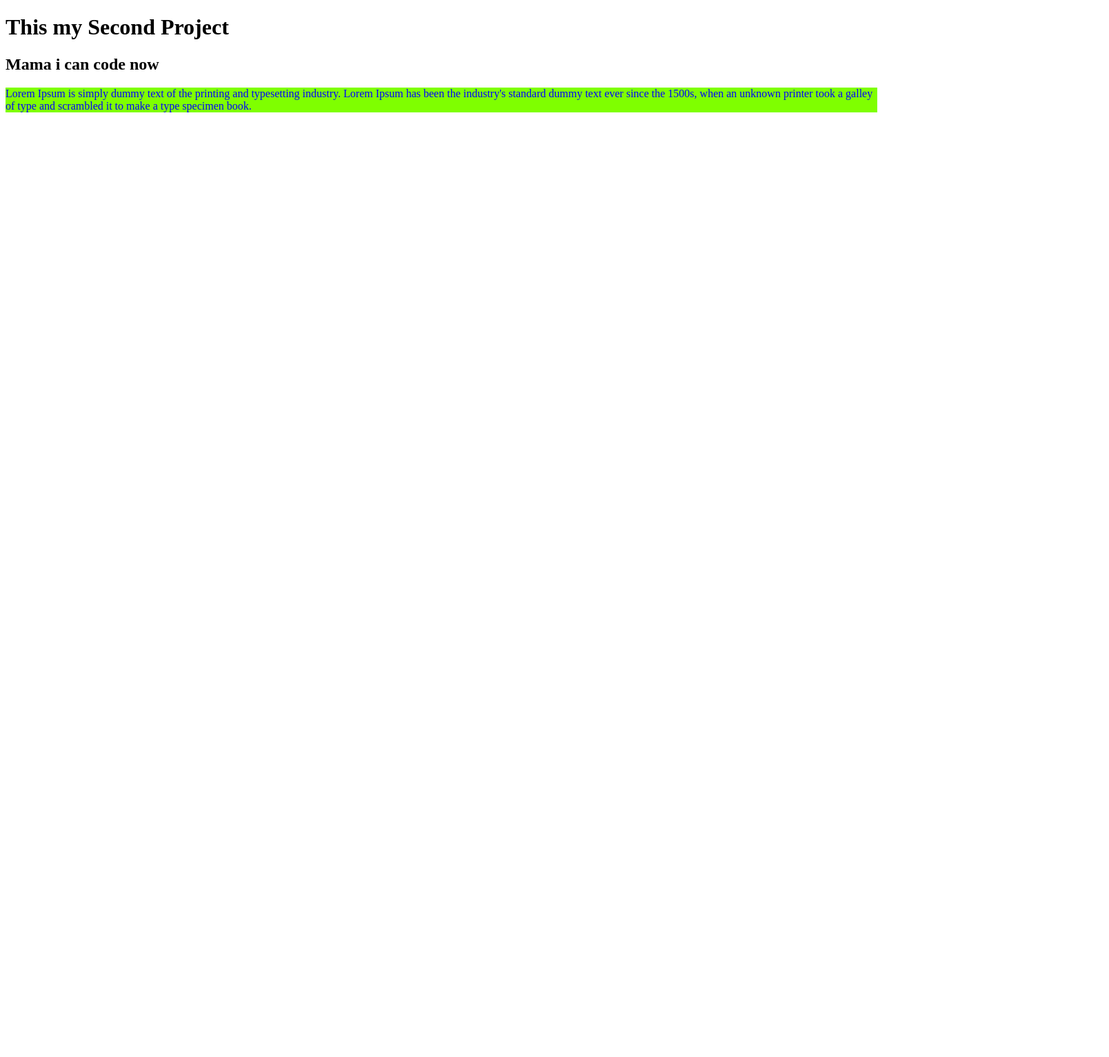
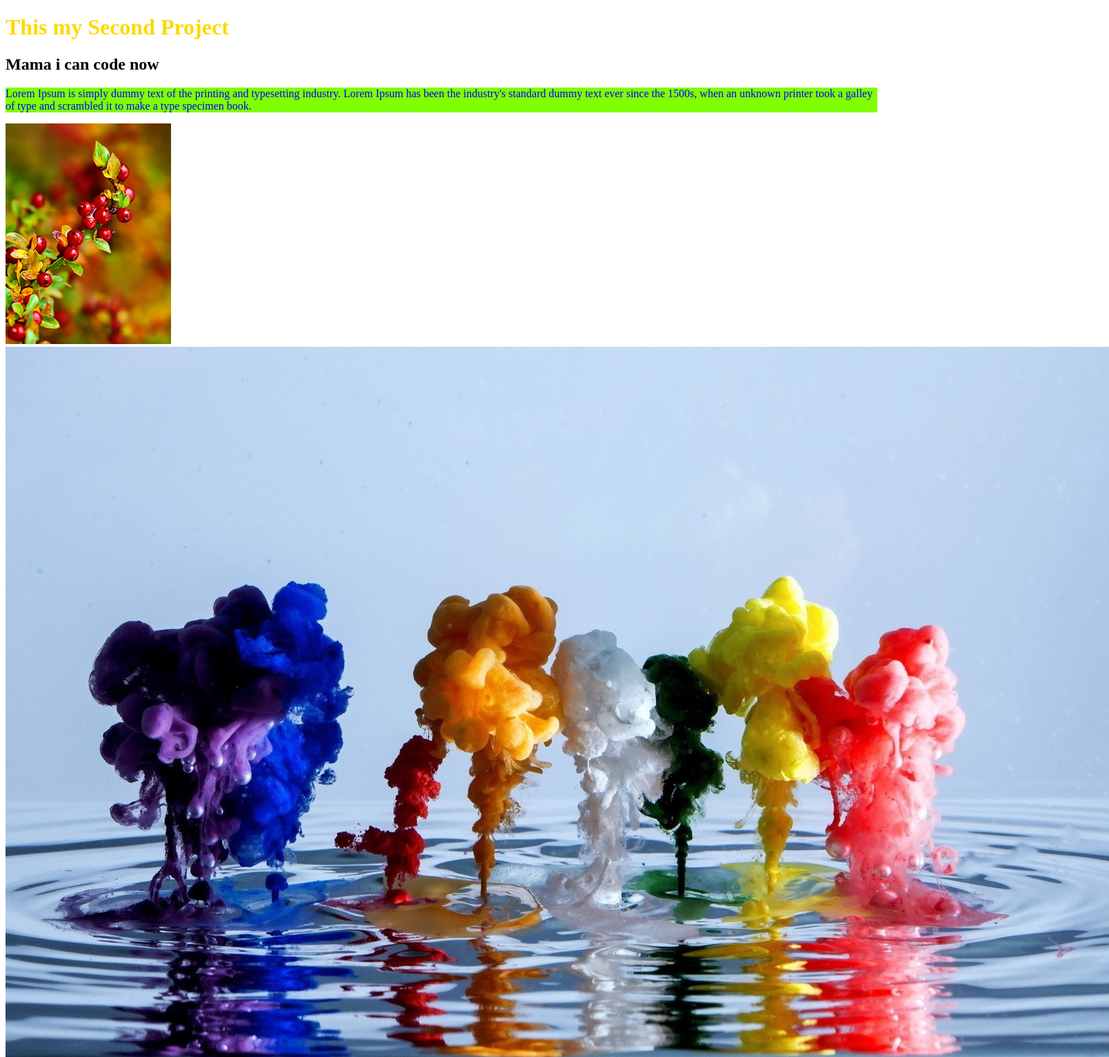
Before and after one commit to Ruhul-Amin-bd/Second-project, a plain HTML site: page index.html in a window 1280 px wide. Shown: the top 1533 px of the page at 69% size, 1608 px wide, since content can reach past the window. Before the commit the page ends 800 px from the top, so only its background shows below. Drawn offline with Linux system fonts and the light colour scheme.

Commit message:
image added

```diff
--- a/index.html
+++ b/index.html
@@ -13,6 +13,8 @@
     <h1>This my Second Project</h1>
     <h2>Mama i can code now</h2>
     <p>Lorem Ipsum is simply dummy text of the printing and typesetting industry. Lorem Ipsum has been the industry's standard dummy text ever since the 1500s, when an unknown printer took a galley of type and scrambled it to make a type specimen book.</p>
+    <img src="nautre_1 (1).jpg" alt="">
+    <img src="sea_2.jpg" alt="">
 </body>
 
 </html>
--- a/style.css
+++ b/style.css
@@ -2,3 +2,7 @@ p {
     color: blue;
     background-color: chartreuse;
 }
+
+h1 {
+    color: rgb(255, 217, 0);
+}
```
Also changed, not shown: nautre_1 (1).jpg (added), sea_2.jpg (added).
